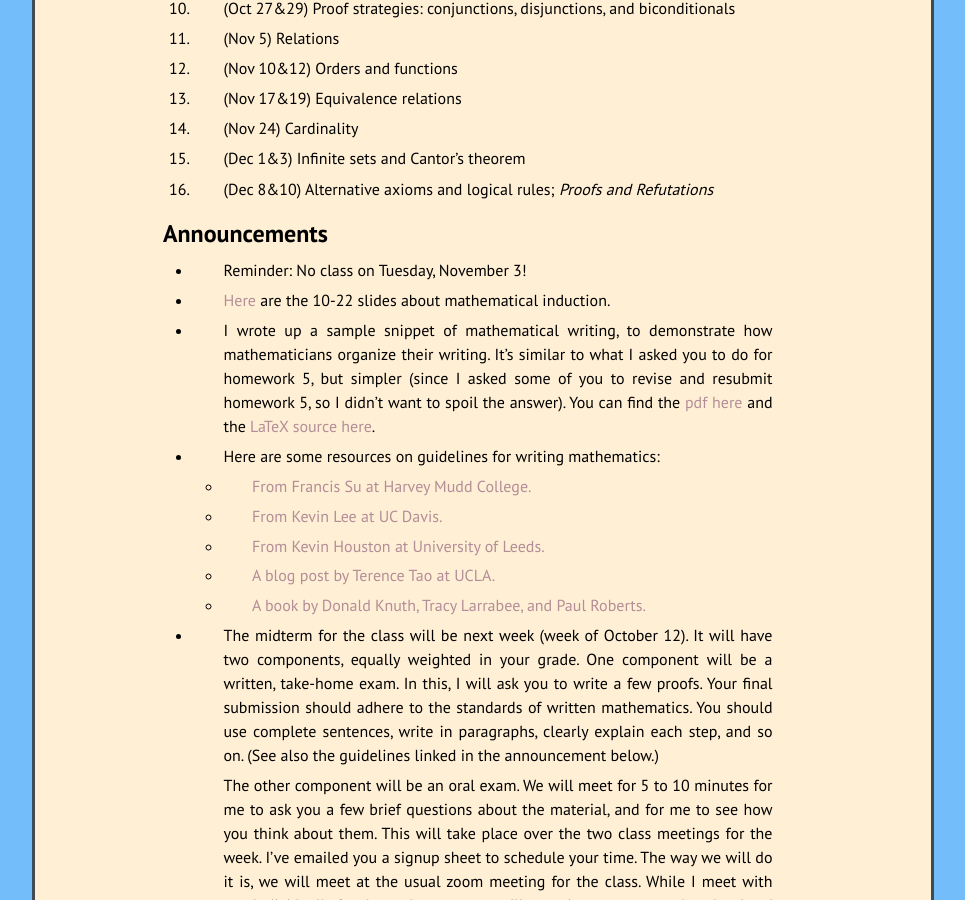
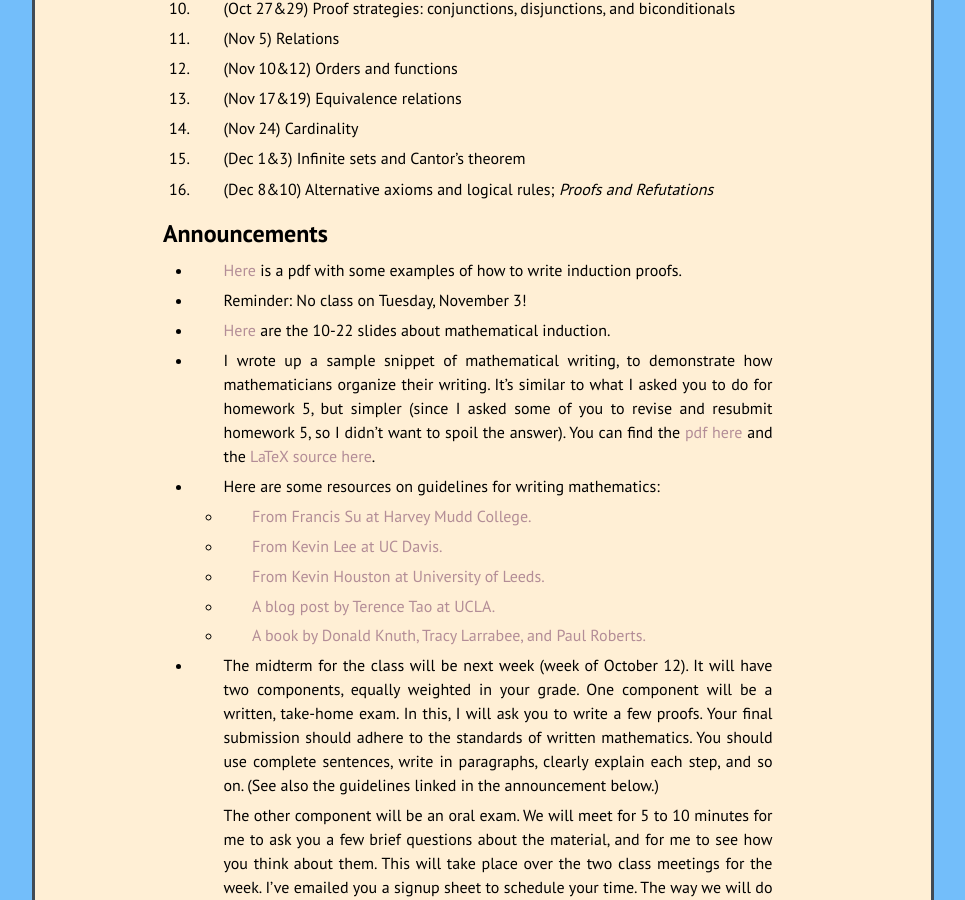
Before and after one commit to kamerynjw/kamerynjw.github.io, a Jekyll site: the page built from teaching/2020/math321.md, in a window 1280 px wide and 900 px high, scrolled down 961 px. Shown: the whole window, without its empty margins (157-1122 px from the left). Built offline with Jekyll 4.4.1, drawn with Linux system fonts in a browser that asks for light colours; nearby versions of some CDN libraries; formulas are drawn with MathJax 3.

Commit message:
added pdf with induction examples

```diff
--- a/teaching/2020/math321.md
+++ b/teaching/2020/math321.md
@@ -66,6 +66,8 @@ Tentative Weekly Schedule
 Announcements
 -------------
 
+* [Here]({{ page.url }}induction-proofs.pdf) is a pdf with some examples of how to write induction proofs.
+
 * Reminder: No class on Tuesday, November 3!
 
 * [Here]({{ page.url }}ind1.pdf) are the 10-22 slides about mathematical induction.
```
Also changed, not shown: 1 other file.
